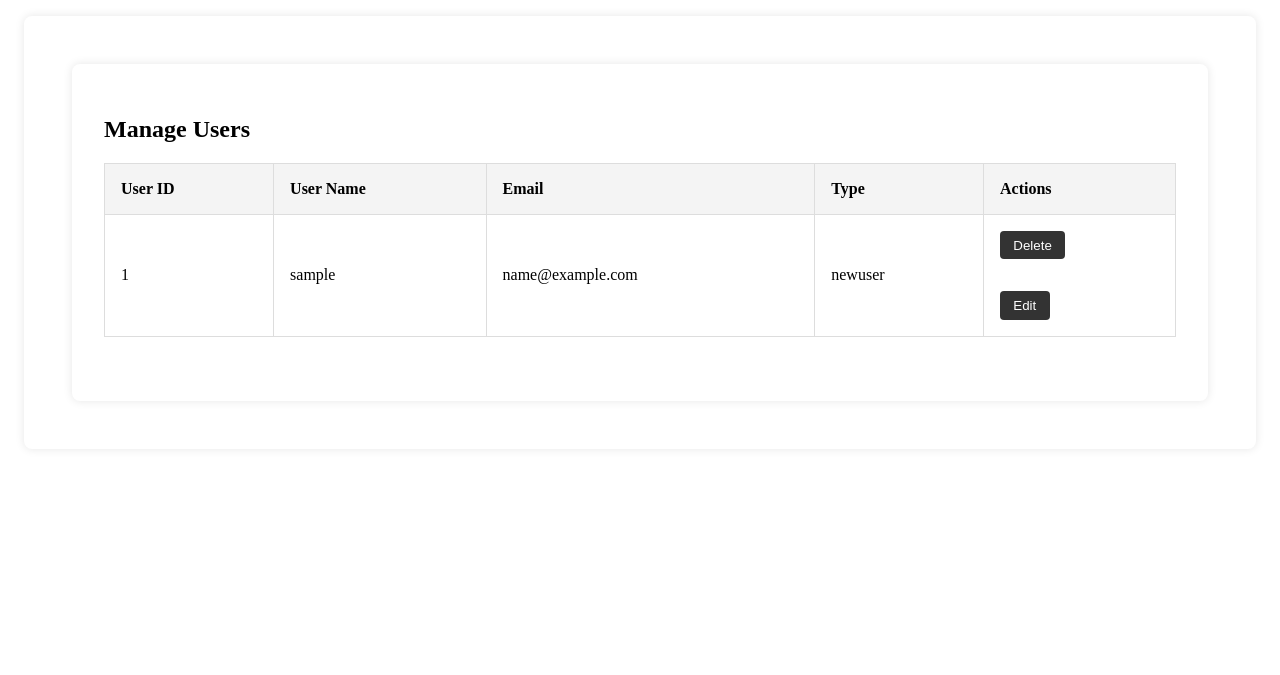
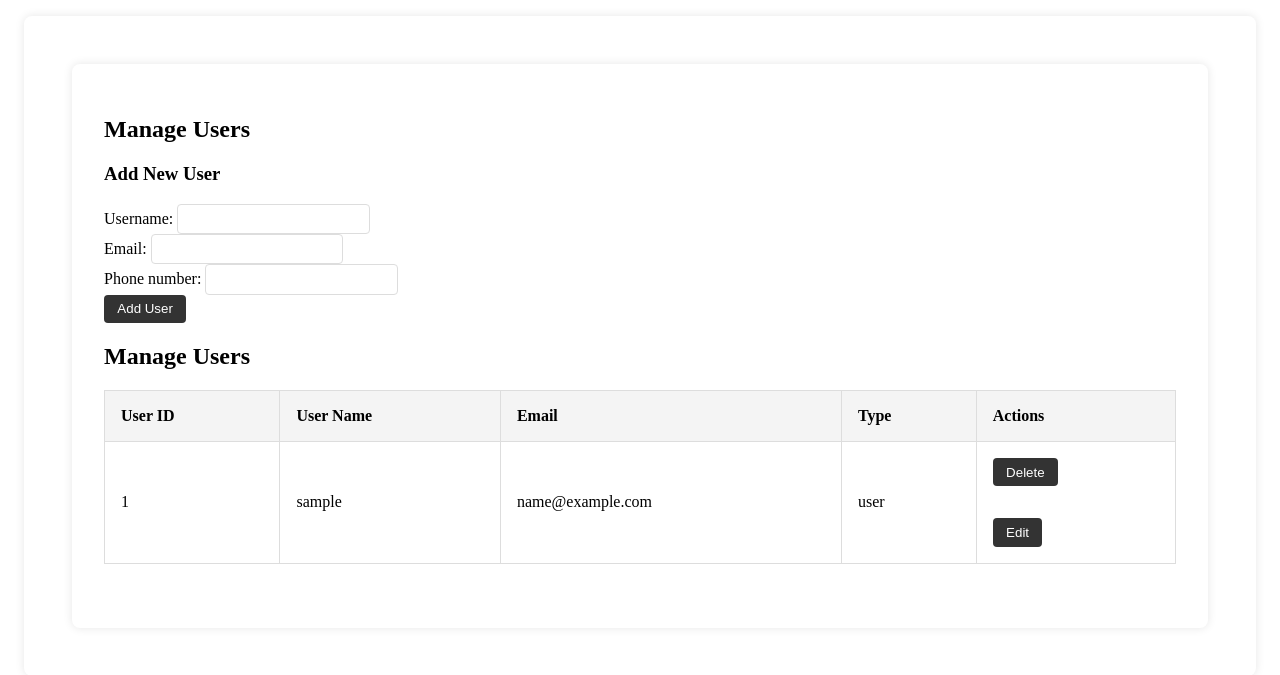
Before and after one commit to irtazazulfiqar/CF-DjangoTask, a Django app: page /users/ in a window 1280 px wide. Shown: the part 68-743 px from the top of the page. Run offline with Django 4.2, Linux system fonts and the light colour scheme; the visitor is signed in with stand-in values (Sample User, id 1); data comes from the database, SQL or seed files in the repository; parts of the project's set-up code (start-up, migrations or seed data) failed here and were passed over.

Commit message:
Added user adding functionality from admin

```diff
--- a/mydemoproject/demoapp1/models/user.py
+++ b/mydemoproject/demoapp1/models/user.py
@@ -18,7 +18,7 @@ class User(AbstractUser, BaseModel):
                               validators=[validate_email])
     phone_number = models.CharField(max_length=11, unique=True)
     username = models.CharField(max_length=100, blank=True, null=True)
-    role = models.CharField(max_length=10, choices=ROLE_CHOICES, default="newuser")
+    role = models.CharField(max_length=10, choices=ROLE_CHOICES, default="user")
 
     USERNAME_FIELD = 'email'  # unique id
     REQUIRED_FIELDS = ['username', 'phone_number']
@@ -30,11 +30,11 @@ class User(AbstractUser, BaseModel):
 
     @classmethod
     def by_email(cls, email):
-        return cls.filter_objects(email=email).exists()
+        return cls.objects.filter(email=email).exists()
 
     @classmethod
     def by_phone(cls, phone_number):
-        return cls.filter_objects(phone_number=phone_number).exists()
+        return cls.objects.filter(phone_number=phone_number).exists()
 
     @classmethod
     def add_user(cls, email, phone_number, password=None, **extra_fields):
--- a/mydemoproject/demoapp1/templates/demoapp1/users.html
+++ b/mydemoproject/demoapp1/templates/demoapp1/users.html
@@ -5,6 +5,38 @@
     <title>Manage Users</title>
 </head>
 <section>
+    <h2>Manage Users</h2>
+
+    <h3>Add New User</h3>
+    <form method="post" action="{% url 'add_user' %}" style="display:inline;">
+        {% csrf_token %}
+        <div>
+            <label for="username">Username:</label>
+            <input type="text" name="username" id="username" value="{{ form.username.value }}" required>
+            {% if form.username.errors %}
+                <div class="error">{{ form.username.errors }}</div>
+            {% endif %}
+        </div>
+
+        <div>
+            <label for="email">Email:</label>
+            <input type="email" name="email" id="email" value="{{ form.email.value }}" required>
+            {% if form.email.errors %}
+                <div class="error">{{ form.email.errors }}</div>
+            {% endif %}
+        </div>
+
+        <div>
+            <label for="phone_number">Phone number:</label>
+            <input type="text" name="phone_number" id="phone_number" value="{{ form.phone_number.value }}" required pattern="\d{11}" title="Phone number must be exactly 11 digits">
+            {% if form.phone_number.errors %}
+                <div class="error">{{ form.phone_number.errors }}</div>
+            {% endif %}
+        </div>
+
+        <button type="submit">Add User</button>
+    </form>
+
     <h2>Manage Users</h2>
     <table>
         <thead>
--- a/mydemoproject/demoapp1/urls.py
+++ b/mydemoproject/demoapp1/urls.py
@@ -24,7 +24,8 @@ from .views.book import (BookCreateView,
 from .views.borrowed import (BorrowReturnView, BorrowedBookListView
                             , UserBorrowedBooksView)
 from .views.password_reset import CustomPasswordResetConfirmView
-from .views.user import UserUpdateView, UserListView, UserDeleteView
+from .views.user import (UserUpdateView, UserListView,
+                         UserDeleteView, UserAddView)
 
 from .views.signup_signin import signup, signin
 from django.contrib.auth import views as auth_views
@@ -46,6 +47,7 @@ urlpatterns = [
 
     # paths of users
     path('users/', UserListView.as_view(), name='show_user'),
+    path('users/add/', UserAddView.as_view(), name='add_user'),
     path('users/<int:user_id>/edit/', UserUpdateView.as_view(), name='edit_user'),
     path('users/<int:user_id>/delete/', UserDeleteView.as_view(), name='delete_user'),
 
--- a/mydemoproject/demoapp1/views/user.py
+++ b/mydemoproject/demoapp1/views/user.py
@@ -1,8 +1,11 @@
+from django.contrib import messages
+from django.shortcuts import redirect
 from django.views.generic import (ListView, DeleteView,
-                                  UpdateView)
+                                  UpdateView, CreateView)
 from django.urls import reverse_lazy
 from demoapp1.models.user import User
 from django.contrib.auth.mixins import LoginRequiredMixin, PermissionRequiredMixin
+from django.db import IntegrityError
 
 
 class UserListView(PermissionRequiredMixin, LoginRequiredMixin, ListView):
@@ -30,7 +33,6 @@ class UserUpdateView(PermissionRequiredMixin, LoginRequiredMixin, UpdateView):
     pk_url_kwarg = 'user_id'
     permission_required = 'demoapp1.view_borrowedbook'
 
-
     def form_valid(self, form):
         email = form.cleaned_data.get('email')
 
@@ -46,3 +48,65 @@ class UserUpdateView(PermissionRequiredMixin, LoginRequiredMixin, UpdateView):
         context['object_type'] = 'User'
         context['edit_url'] = 'edit_user'
         return context
+
+
+# we need to write this view to add user from admin panel
+
+
+class UserAddView(PermissionRequiredMixin, LoginRequiredMixin, CreateView):
+    model = User
+    template_name = 'demoapp1/users.html'
+    fields = ['username', 'email', 'phone_number']
+    permission_required = 'demoapp1.add_user'
+    success_url = reverse_lazy('show_user')
+
+    def form_valid(self, form):
+        email = form.cleaned_data['email']
+        phone_number = form.cleaned_data['phone_number']
+
+        # Check if a user with the same email or phone number already exists
+        if User.objects.filter(email=email).exists():
+            form.add_error('email', 'A user with this email already exists.')
+            return self.form_invalid(form)
+
+        if User.objects.filter(phone_number=phone_number).exists():
+            form.add_error('phone_number', 'A user with this phone number already exists.')
+            return self.form_invalid(form)
+
+        # Generate a random password
+        password = self._generate_random_password()
+
+        try:
+            success, result = User.add_user(
+                email=email,
+                phone_number=phone_number,
+                password=password,
+                username=form.cleaned_data['username'],
+                role="user"
+            )
+
+            if success:
+                # Optionally send the password to the user via email
+                messages.success(self.request, 'User created successfully.')
+                return redirect(self.success_url)  # Redirect after successful creation
+
+                # return super().form_valid(form)
+                # return redirect(self.success_url)
+            else:
+                form.add_error(None, result)
+                return self.form_invalid(form)
+
+        except IntegrityError:
+            form.add_error(None, 'An unexpected error occurred. Please try again.')
+            return self.form_invalid(form)
+
+    def form_invalid(self, form):
+        messages.error(self.request, 'Error creating user.')
+        return super().form_invalid(form)
+
+    def _generate_random_password(self):
+        import random
+        import string
+        length = 8
+        characters = string.ascii_letters + string.digits
+        return ''.join(random.choice(characters) for _ in range(length))
```
Also changed, not shown: mydemoproject/demoapp1/management/commands/send_old_user_password_reset.py (+14 -24 lines), mydemoproject/demoapp1/utils.py (added, +19 -0 lines).
